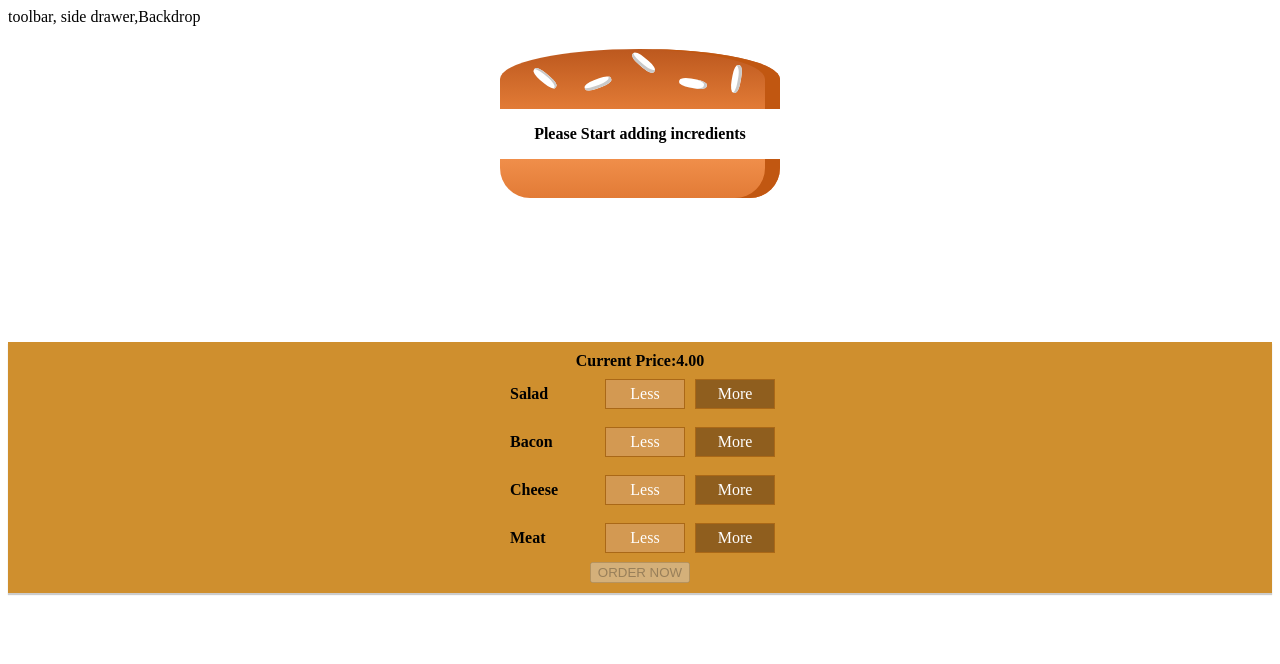
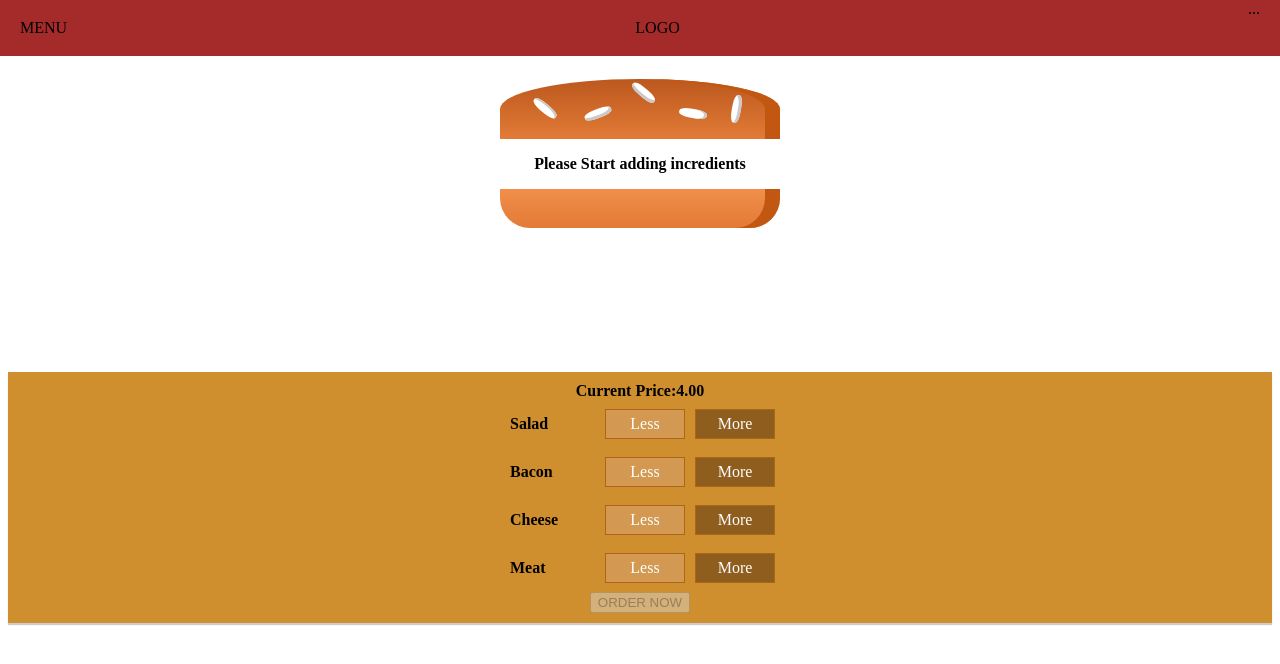
Before and after one commit to amjadsam/majorproject, a React (Create React App) app: page / in a window 1280 px wide. Shown: the top 664 px of the page. Built offline with nearby package versions, Linux system fonts and the light colour scheme.

Commit message:
modified

```diff
--- a/src/components/Layout/layout.js
+++ b/src/components/Layout/layout.js
@@ -1,10 +1,11 @@
 import React from "react";
+import Toolbar from "./../navigation/toolbar/toolbar";
 import "./../../index.css";
 export default function Layout(props)
 {
     return(
         <div>
-            <div>toolbar, side drawer,Backdrop</div>
+            <Toolbar/>
             <main className="main">
             {props.children}
             </main>
--- /dev/null
+++ b/src/components/navigation/toolbar/toolbar.css
@@ -0,0 +1,18 @@
+.Toolbar
+{
+    height:56px;
+    width:100%;
+    position:fixed;
+    top:0;
+    left:0;
+    background-color:brown;
+    display:flex;
+    justify-content:space-between;
+    align-items:center;
+    padding: 0 20px;
+    box-sizing:border-box;
+    z-index:90;
+}
+.Toolbar nav{
+    height:100%;
+}
--- /dev/null
+++ b/src/components/navigation/toolbar/toolbar.js
@@ -0,0 +1,14 @@
+import React from "react";
+import "./toolbar.css";
+export default function Toolbar()
+{
+    return(
+        <header className="Toolbar">
+            <div>MENU</div>
+            <div>LOGO</div>
+            <nav>
+                ...
+            </nav>
+        </header>
+    );
+}
--- a/src/index.css
+++ b/src/index.css
@@ -1,4 +1,4 @@
 .main
 {
-  margin-top:16px;
+  margin-top:72px;
 }
```
